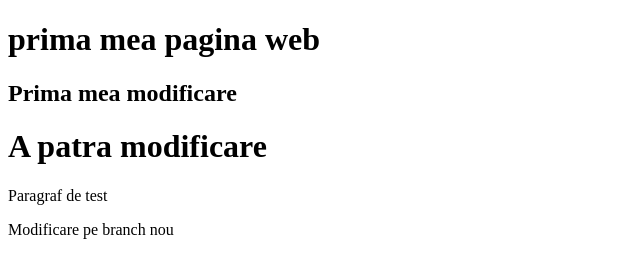
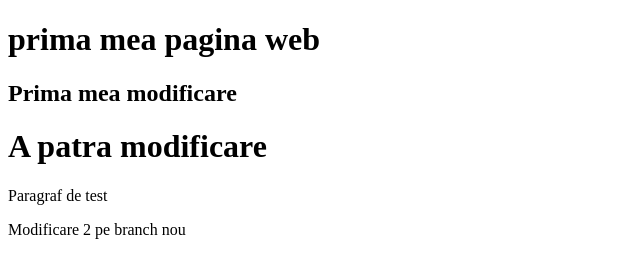
Before and after one commit to mcmariaaa/goitdemoo, a plain HTML site: page index.html in a window 1280 px wide. Shown: the full height of the page, 0-640 px from the left. Drawn offline with Linux system fonts and the light colour scheme.

Commit message:
Modificare 2

```diff
--- a/index.html
+++ b/index.html
@@ -10,6 +10,6 @@
 
     <p>Paragraf de test</p>
 
-    <p>Modificare pe branch nou</p>
+    <p>Modificare 2 pe branch nou</p>
   </body>
 </html>
```
